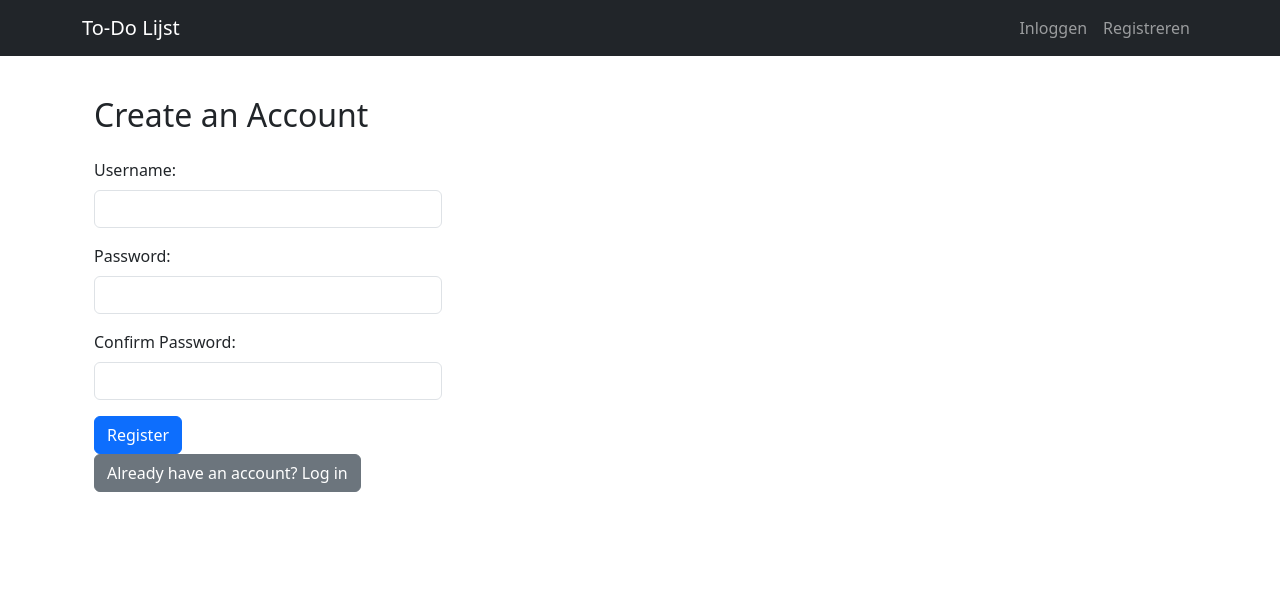
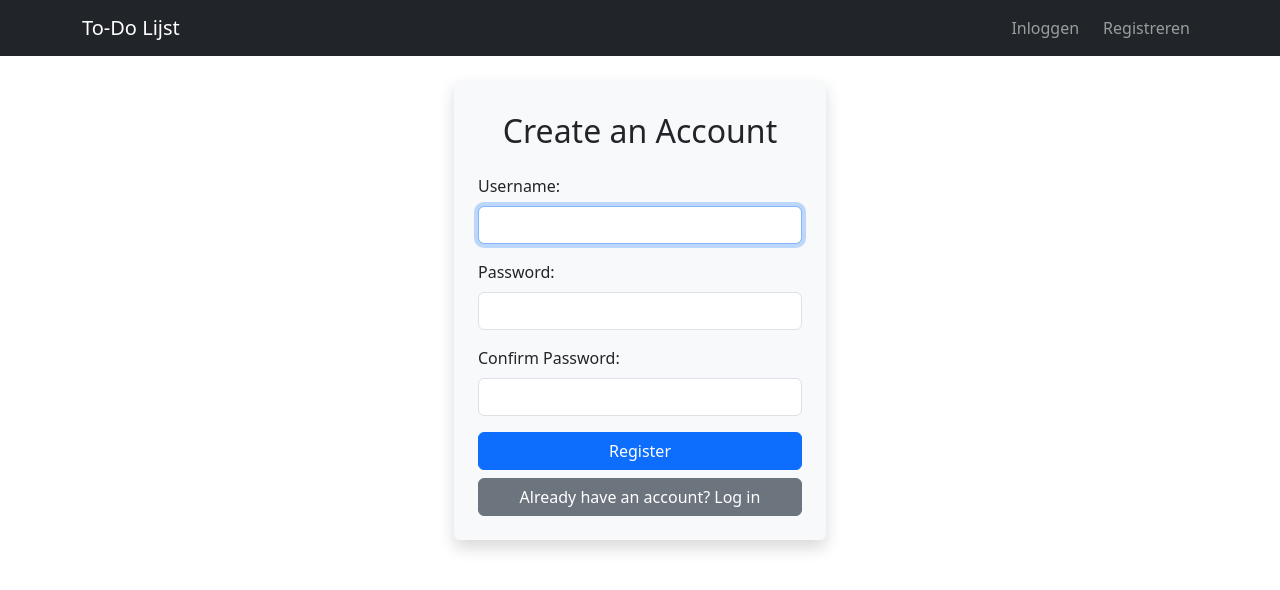
Before and after one commit to GHNick8/Django-todo-list, a Django app: page /users/register/ in a window 1280 px wide. Shown: the top 590 px of the page. Run offline with Django 5.2, Linux system fonts and the light colour scheme.

Commit message:
Added Mobile friendly aspects

```diff
--- a/todo_app/templates/base.html
+++ b/todo_app/templates/base.html
@@ -12,21 +12,28 @@
         <nav class="navbar navbar-expand-lg navbar-dark bg-dark">
             <div class="container">
                 <a class="navbar-brand" href="{% url 'task_list' %}">To-Do Lijst</a>
-            <div class="collapse navbar-collapse">
+
+                <!-- Navbar Toggle for Mobile -->
+                <button class="navbar-toggler" type="button" data-bs-toggle="collapse" data-bs-target="#navbarNav"
+                        aria-controls="navbarNav" aria-expanded="false" aria-label="Toggle navigation">
+                    <span class="navbar-toggler-icon"></span>
+                </button>
+
+                <div class="collapse navbar-collapse" id="navbarNav">
                     <ul class="navbar-nav ms-auto">
                         {% if user.is_authenticated %}
-                        <li class="nav-item"><a class="nav-link" href="{% url 'task_create' %}">Nieuwe Taak</a></li>
-                        <li class="nav-item">
-                            <form method="POST" action="{% url 'logout' %}" style="display:inline;">
+                            <li class="nav-item"><a class="nav-link ms-2" href="{% url 'task_create' %}">Nieuwe Taak</a></li>
+                            <li class="nav-item ms-2">
+                                <form method="POST" action="{% url 'logout' %}" class="d-inline">
                                     {% csrf_token %}
-                                <button type="submit" class="nav-link btn btn-link" style="border:none; background:none; color:white; text-decoration:none;">
+                                    <button type="submit" class="btn btn-link nav-link text-white p-0">
                                         Uitloggen
                                     </button>
                                 </form>
                             </li>
                         {% else %}
-                        <li class="nav-item"><a class="nav-link" href="{% url 'login' %}">Inloggen</a></li>
-                        <li class="nav-item"><a class="nav-link" href="{% url 'register' %}">Registreren</a></li>
+                            <li class="nav-item"><a class="nav-link ms-2" href="{% url 'login' %}">Inloggen</a></li>
+                            <li class="nav-item"><a class="nav-link ms-2" href="{% url 'register' %}">Registreren</a></li>
                         {% endif %}
                     </ul>
                 </div>
--- a/users/templates/users/register.html
+++ b/users/templates/users/register.html
@@ -2,30 +2,33 @@
 
 {% block content %}
     <div class="container">
-    <div class="row">
-        <div class="col-md-4">  <!-- Limits width to 30% and aligns left -->
-            <h2 class="mt-3">Create an Account</h2>
+        <div class="row justify-content-center">
+            <div class="col-md-4 col-sm-8 mx-auto p-4 shadow rounded bg-light">
+                <h2 class="text-center mt-2">Create an Account</h2>
 
                 <form method="POST" class="mt-4">
                     {% csrf_token %}
 
                     <div class="mb-3">
                         <label for="id_username" class="form-label">Username:</label>
-                    <input type="text" name="username" id="id_username" class="form-control">
+                        <input type="text" name="username" id="id_username" class="form-control" required autofocus>
                     </div>
 
                     <div class="mb-3">
                         <label for="id_password1" class="form-label">Password:</label>
-                    <input type="password" name="password1" id="id_password1" class="form-control">
+                        <input type="password" name="password1" id="id_password1" class="form-control" required>
                     </div>
 
                     <div class="mb-3">
                         <label for="id_password2" class="form-label">Confirm Password:</label>
-                    <input type="password" name="password2" id="id_password2" class="form-control">
+                        <input type="password" name="password2" id="id_password2" class="form-control" required>
                     </div>
 
+                    <!-- Buttons with better spacing -->
+                    <div class="d-grid gap-2">
                         <button type="submit" class="btn btn-primary">Register</button>
                         <a href="{% url 'login' %}" class="btn btn-secondary">Already have an account? Log in</a>
+                    </div>
                 </form>
             </div>
         </div>
```
Also changed, not shown: todo_app/templates/todo_app/task_form.html (+9 -3 lines), todo_app/templates/todo_app/task_list.html (+5 -5 lines), users/templates/users/login.html (+8 -5 lines). Lines whose indentation alone changed are shown as unchanged.
